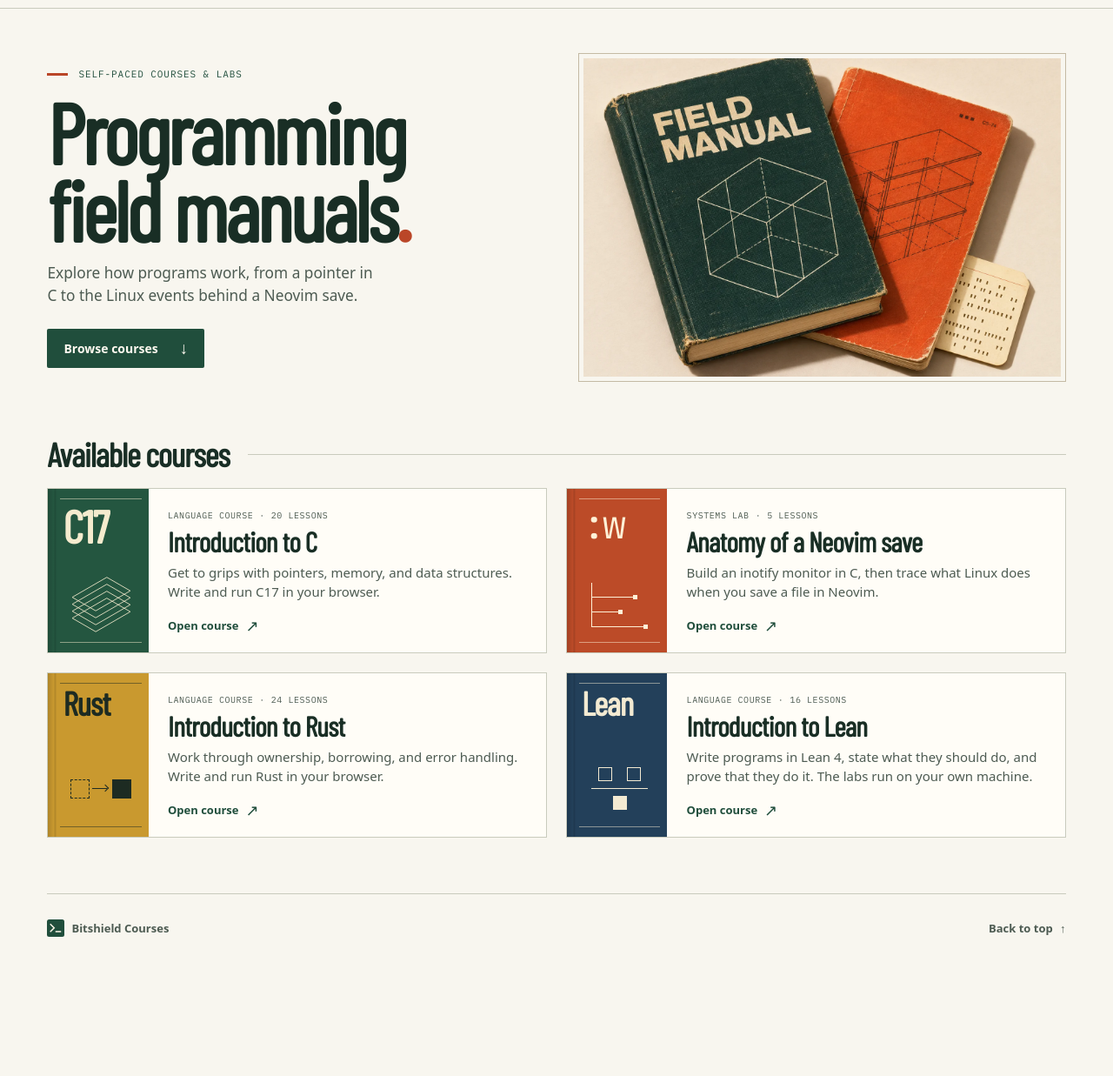
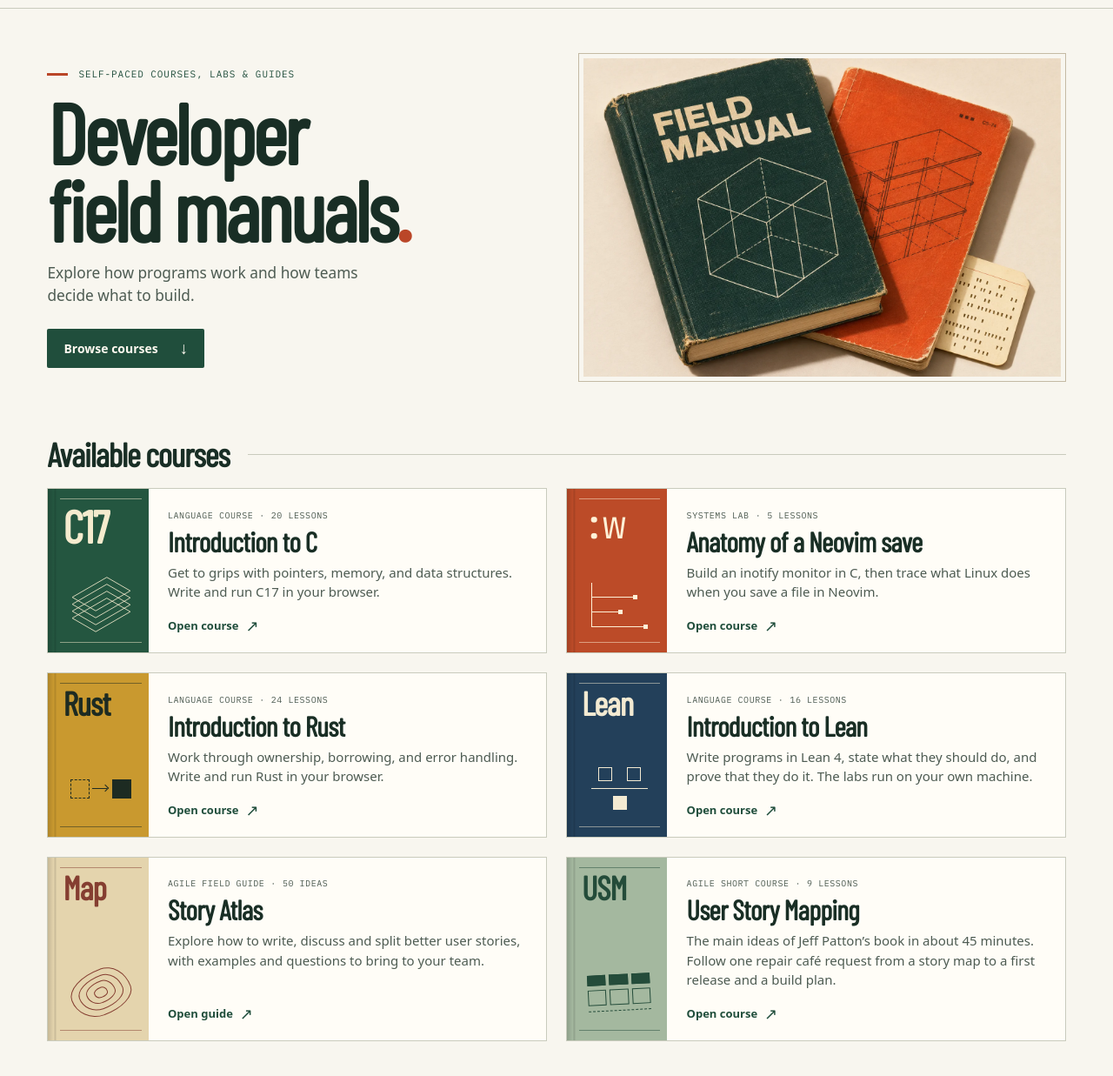
Before and after one commit to bitshielddev/courses, an Astro site in the folder catalog/: page / in a window 1280 px wide. Shown: the part 63-1300 px from the top of the page at 87% size. Before the commit the page ends 1169 px from the top, so only its background shows below. Built offline with nearby package versions, Linux system fonts and the light colour scheme; Astro itself is replaced by a stand-in of ours.

Commit message:
catalog: list Story Atlas and User Story Mapping
Matches the catalog now live on courses.bitshield.dev. Story Atlas is a
guide, so its card counts ideas rather than lessons and reads "Open
guide". Each new card has its own jacket colour and figure. The page
title and intro now cover the product-team courses as well as the
programming ones.

Co-Authored-By: Claude Opus 5.5 <noreply@anthropic.com>

```diff
--- a/catalog/src/components/CourseCard.astro
+++ b/catalog/src/components/CourseCard.astro
@@ -4,6 +4,7 @@ interface Props {
   course: (typeof availableCourses)[number];
 }
 const { course } = Astro.props;
+const isGuide = 'ideas' in course;
 ---
 <article class="course">
   <div class:list={['cover', course.theme]} aria-hidden="true">
@@ -13,12 +14,14 @@ const { course } = Astro.props;
       {course.theme === 'orange' && <div class="events"><i></i><i></i><i></i></div>}
       {course.theme === 'ochre' && <div class="move"><i></i><i></i><i></i></div>}
       {course.theme === 'navy' && <div class="proof"><i></i><i></i><i></i><i></i></div>}
+      {course.theme === 'parchment' && <div class="contours"><i></i><i></i><i></i><i></i></div>}
+      {course.theme === 'sage' && <div class="map-jacket"><i></i><i></i><i></i><i></i><i></i><i></i></div>}
     </div>
   </div>
   <div class="course-info">
-    <p class="course-meta">{course.format}<span class="meta-dot">·</span>{course.lessons} lessons</p>
+    <p class="course-meta">{course.format}<span class="meta-dot">·</span>{isGuide ? `${course.ideas} ideas` : `${course.lessons} lessons`}</p>
     <h3><a href={course.url}>{course.title}</a></h3>
     <p class="course-description">{course.description}</p>
-    <span class="open-course" aria-hidden="true">Open course <span>↗</span></span>
+    <span class="open-course" aria-hidden="true">{isGuide ? 'Open guide' : 'Open course'} <span>↗</span></span>
   </div>
 </article>
--- a/catalog/src/data/courses.ts
+++ b/catalog/src/data/courses.ts
@@ -41,6 +41,26 @@ export const availableCourses = [
     cover: 'Lean',
     theme: 'navy',
   },
+  {
+    id: 'agile-better-stories',
+    title: 'Story Atlas',
+    format: 'Agile field guide',
+    ideas: 50,
+    description: 'Explore how to write, discuss and split better user stories, with examples and questions to bring to your team.',
+    url: 'https://agile-better-stories.courses.bitshield.dev/',
+    cover: 'Map',
+    theme: 'parchment',
+  },
+  {
+    id: 'agile-user-story-mapping',
+    title: 'User Story Mapping',
+    format: 'Agile short course',
+    lessons: 9,
+    description: 'The main ideas of Jeff Patton’s book in about 45 minutes. Follow one repair café request from a story map to a first release and a build plan.',
+    url: 'https://agile-user-mapping-stories.courses.bitshield.dev/',
+    cover: 'USM',
+    theme: 'sage',
+  },
 ] as const;
 
 // Courses that are announced but not published. With none listed, the catalog leaves out
--- a/catalog/src/pages/index.astro
+++ b/catalog/src/pages/index.astro
@@ -6,15 +6,15 @@ import { availableCourses, upcomingCourses } from '../data/courses';
 import fieldManuals from '../assets/field-manuals.webp';
 ---
 <Layout
-  title="Bitshield Courses | Programming field manuals"
-  description="Explore Bitshield’s self-paced programming courses and systems labs. Learn C and Rust in the browser, prove programs correct in Lean, and trace a Neovim save on Linux."
+  title="Bitshield Courses | Developer field manuals"
+  description="Explore Bitshield’s self-paced courses, systems labs and guides. Learn C, Rust and Lean, trace a Neovim save on Linux or write better user stories."
 >
   <main id="main" class="wrap">
     <section class="hero" aria-labelledby="hero-title">
       <div class="hero-copy">
-        <p class="eyebrow"><span aria-hidden="true"></span>Self-paced courses &amp; labs</p>
-        <h1 id="hero-title">Programming<br />field manuals<span class="period">.</span></h1>
-        <p class="intro">Explore how programs work, from a pointer in C to the Linux events behind a Neovim save.</p>
+        <p class="eyebrow"><span aria-hidden="true"></span>Self-paced courses, labs &amp; guides</p>
+        <h1 id="hero-title">Developer<br />field manuals<span class="period">.</span></h1>
+        <p class="intro">Explore how programs work and how teams decide what to build.</p>
         <a class="button" href="#available">Browse courses <span aria-hidden="true">↓</span></a>
       </div>
       <div class="hero-photo">
--- a/catalog/src/styles/base.css
+++ b/catalog/src/styles/base.css
@@ -134,10 +134,16 @@ h1 { margin-block: 14px 17px; font-size: clamp(68px, 7.6vw, 112px); letter-spaci
 .cover.orange { background-color: #bc4b28; color: #fff1d7; }
 .cover.ochre { background-color: #c9992f; color: #1d2b22; }
 .cover.navy { background-color: #23405a; color: #f3ead2; }
+.cover.parchment { background-color: #e4d4ad; color: #853e31; }
+.cover.sage { background-color: #a4b89f; color: #244c3a; }
+.cover.sage .cover-mark { font-size: clamp(27px, 3vw, 43px); }
+.map-jacket { width: 83%; display: grid; grid-template-columns: repeat(3, 1fr); gap: 5px 4px; padding-bottom: 6px; border-bottom: 1px dashed currentColor; transform: rotate(-3deg); }
+.map-jacket i { border: 1px solid currentColor; aspect-ratio: 1.18; }
+.map-jacket i:nth-child(-n+3) { aspect-ratio: 1.8; background: currentColor; }
 .cover-mark { font: 700 clamp(36px, 4.1vw, 61px)/1.08 var(--display); letter-spacing: -.025em; }
 .cover.orange .cover-mark { font: 400 clamp(34px, 3.7vw, 56px)/1.08 var(--mono); letter-spacing: -.11em; }
-/* A four-letter word is set smaller so that it fits the jacket. */
-.cover.ochre .cover-mark, .cover.navy .cover-mark { font-size: clamp(27px, 3vw, 45px); }
+/* Set longer labels smaller so they fit the jacket. */
+.cover:is(.ochre, .navy, .parchment) .cover-mark { font-size: clamp(27px, 3vw, 45px); }
 .cover-figure { position: relative; display: grid; place-items: center; min-height: 64px; }
 .memory { width: 65%; height: 46px; position: relative; }
 .memory i {
@@ -168,6 +174,12 @@ h1 { margin-block: 14px 17px; font-size: clamp(68px, 7.6vw, 112px); letter-spaci
 .proof i { display: block; width: 16px; height: 16px; border: 1px solid currentColor; }
 .proof i:nth-child(3) { grid-column: 1 / -1; width: 100%; height: 0; border-width: 1px 0 0; }
 .proof i:nth-child(4) { grid-column: 1 / -1; background: currentColor; }
+/* Story Atlas: contour lines from the topic map. */
+.contours { position: relative; width: 80%; aspect-ratio: 1.35; transform: rotate(-20deg); }
+.contours i { position: absolute; inset: var(--inset, 0); border: 1px solid currentColor; border-radius: 62% 38% 57% 43% / 45% 59% 41% 55%; }
+.contours i:nth-child(2) { --inset: 13%; }
+.contours i:nth-child(3) { --inset: 26%; }
+.contours i:nth-child(4) { --inset: 39%; }
 
 .upcoming { padding-top: clamp(38px, 4vw, 60px); }
 .upcoming-course { padding: 1px 0 3px 17px; border-left: 3px solid #b0b5a6; }
@@ -194,7 +206,7 @@ h1 { margin-block: 14px 17px; font-size: clamp(68px, 7.6vw, 112px); letter-spaci
   .course-meta { font-size: 11px; }
   .course h3 { font-size: 32px; }
   .cover-mark { font-size: 46px; }
-  .cover.ochre .cover-mark, .cover.navy .cover-mark { font-size: 39px; }
+  .cover:is(.ochre, .navy, .parchment) .cover-mark { font-size: 39px; }
   .upcoming .course-grid { gap: 22px; }
 }
 @media (max-width: 680px) {
@@ -218,7 +230,7 @@ h1 { margin-block: 14px 17px; font-size: clamp(68px, 7.6vw, 112px); letter-spaci
   nav { gap: 18px; }
   nav a { padding-block: 8px; font-size: 13px; }
   .course { grid-template-columns: clamp(67px, 20vw, 90px) 1fr; }
-  .cover.ochre .cover-mark, .cover.navy .cover-mark { font-size: clamp(26px, 8.2vw, 34px); }
+  .cover:is(.ochre, .navy, .parchment) .cover-mark { font-size: clamp(26px, 8.2vw, 34px); }
   .course-info { padding: 14px; }
   .course-meta { font-size: 10px; }
   .course h3 { font-size: 29px; }
```
Also changed, not shown: catalog/docs/deploy-cloudflare.md (+3 -0 lines), catalog/README.md.
